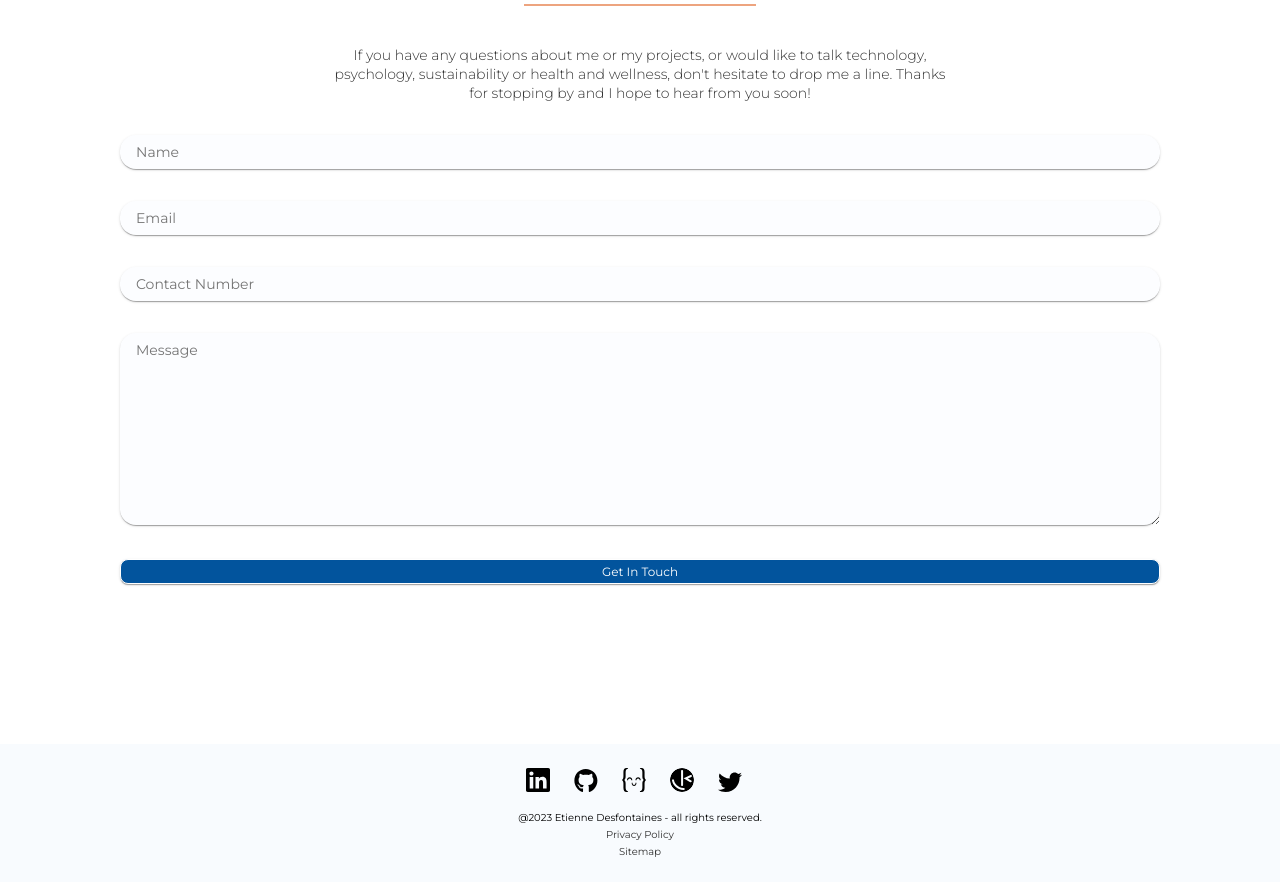
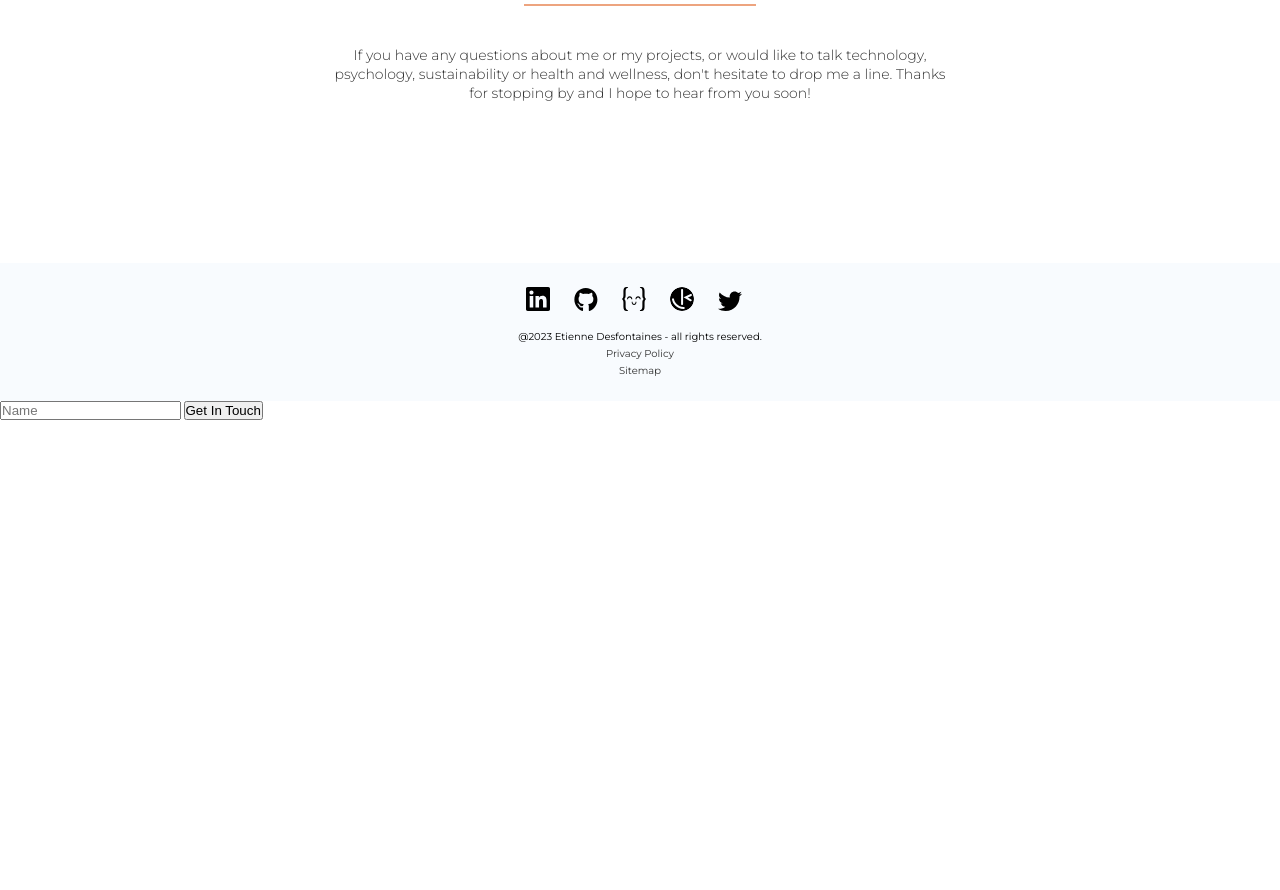
Before and after one commit to etiennedesfontaines/portfolio, a React (Create React App) app: page / in a window 1280 px wide. Shown: the part 5100-5990 px from the top of the page. After the commit the page ends 5520 px from the top, so only its background shows below. Built offline with nearby package versions, Linux system fonts and the light colour scheme.

Commit message:
form check

```diff
--- a/public/index.html
+++ b/public/index.html
@@ -31,5 +31,11 @@
 	<body>
 		<noscript>You need to enable JavaScript to run this app.</noscript>
 		<div id="root"></div>
+		<form name="contact" data-netlify="true">
+			<label htmlFor="name">
+				<input type="text" id="name" name="name" placeholder="Name" required />
+			</label>
+			<input type="submit" name="submit" value="Get In Touch" />
+		</form>
 	</body>
 </html>
--- a/src/App.js
+++ b/src/App.js
@@ -247,7 +247,7 @@ function App() {
 							and I hope to hear from you soon!
 						</p>
 
-						<ContactForm isMobile={isMobile} />
+						{/* <ContactForm isMobile={isMobile} /> */}
 					</LayoutColumn>
 				</Section>
 			</main>
--- a/src/components/ContactForm.jsx
+++ b/src/components/ContactForm.jsx
@@ -40,7 +40,7 @@ const ContactForm = ({ isMobile }) => {
 					></textarea>
 				</label>
 				<input type="hidden" name="form-name" value="contact-form" />
-				<input type="submit" value="Get In Touch" />
+				<input type="submit" name="submit" value="Get In Touch" />
 			</LayoutColumn>
 		</Form>
 	);
```
